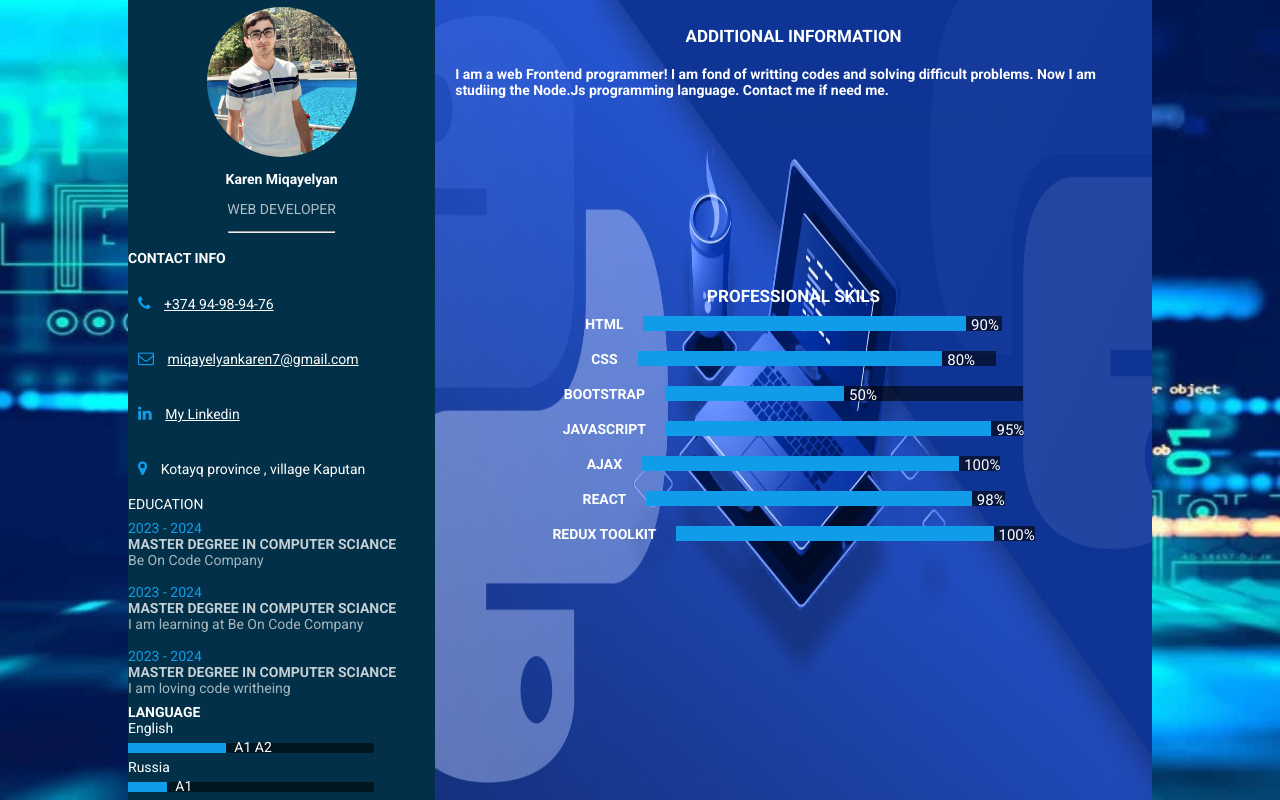
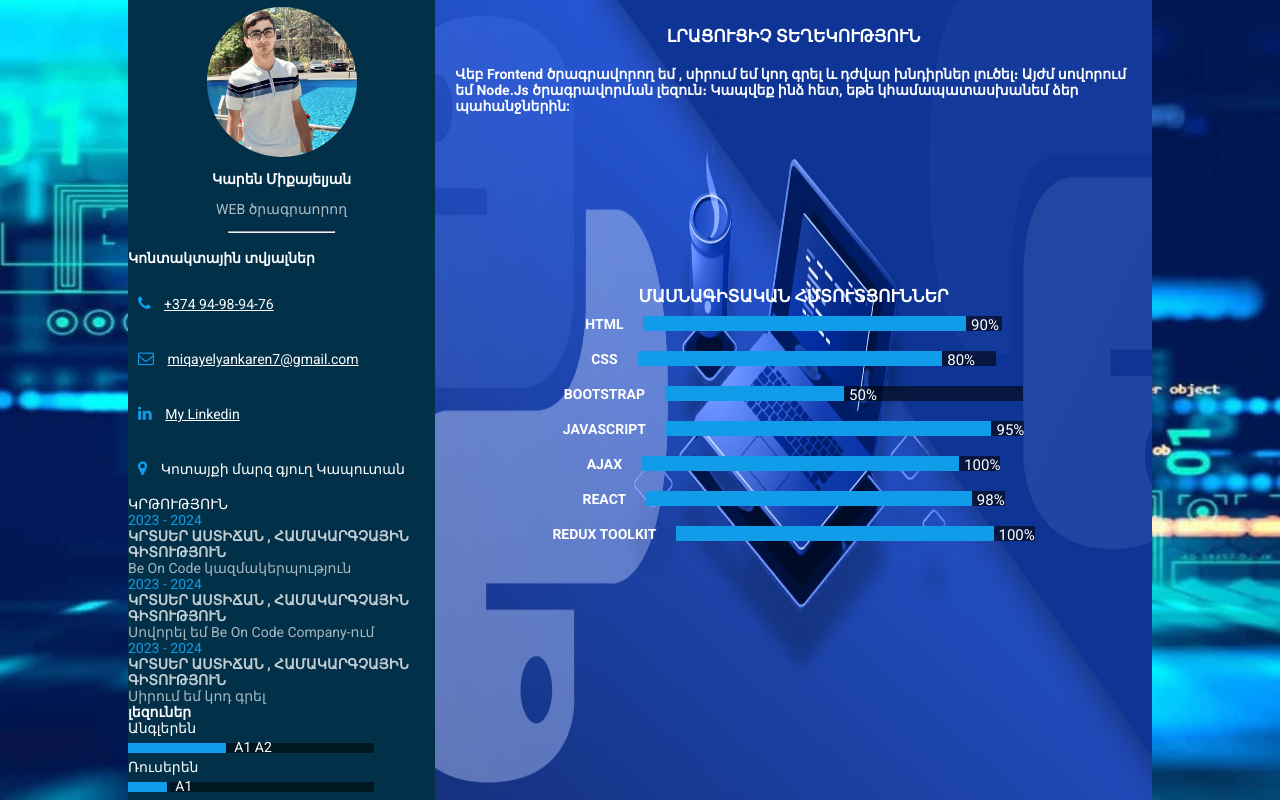
Before and after one commit to karenmiqayelyan/karenmiqayelyan.github.io, a plain HTML site: page index.html in a window 1280 px wide. Drawn offline with Linux system fonts and the light colour scheme.

Commit message:
Update index.html

```diff
--- a/index.html
+++ b/index.html
@@ -21,15 +21,15 @@
         <div class="MyData">
             <div class="MyPhoto">
                 <img src="./images/367485144_788909250061230_7371186353956026998_n.jpg" alt="My Photo" id="MyPicture">
-                <h3 class="Name">Karen Miqayelyan</h3>
-                <p class="WebDeveloper">WEB DEVELOPER</p>
+                <h3 class="Name">Կարեն Միքայելյան</h3>
+                <p class="WebDeveloper">WEB ծրագրաորող</p>
                 <hr style="width: 35%; height: 1px; background-color: grey; ">
             </div>
             <div class="mycontact">
-                <p style="color: white; margin-bottom: 6px;">My Contact</p>
+                <p style="color: white; margin-bottom: 6px;">Իմ կոնտակտները</p>
                 <i class="fa fa-align-justify" aria-hidden="true" id="justify">
                     <ul class="mycontactblock">
-                        <h3 style="color: white; text-align: center;">CONTACT INFO</h3>
+                        <h3 style="color: white; text-align: center;">Կոնտակտային տվյալներ</h3>
                         <li class="addres">
                             <i class="fa fa-phone" aria-hidden="true"
                                 style="color:#109CE9 ; font-size: 16px; padding: 10px;"></i>
@@ -54,7 +54,7 @@
                         <li class="addres">
                             <i class="fa fa-map-marker" aria-hidden="true"
                                 style="color:#109CE9 ; font-size: 16px; padding: 10px;"></i>
-                            <span class="addressChild">Kotayq province , village Kaputan </span>
+                            <span class="addressChild">Կոտայքի մարզ գյուղ Կապուտան </span>
                         </li>
                     </ul>
                 </i>
@@ -62,7 +62,7 @@
 
             </div>
             <ul class="Contact">
-                <h3 style="color: white;">CONTACT INFO</h3>
+                <h3 style="color: white;">Կոնտակտային տվյալներ</h3>
                 <li class="addres">
                     <i class="fa fa-phone" aria-hidden="true"
                         style="color:#109CE9 ; font-size: 16px; padding: 10px;"></i>
@@ -87,33 +87,33 @@
                 <li class="addres">
                     <i class="fa fa-map-marker" aria-hidden="true"
                         style="color:#109CE9 ; font-size: 16px; padding: 10px;"></i>
-                    <span class="addressChild">Kotayq province , village Kaputan </span>
+                    <span class="addressChild">Կոտայքի մարզ գյուղ Կապուտան </span>
                 </li>
             </ul>
-            <span style="color: white; text-transform: uppercase;">education</span>
+            <span style="color: white; text-transform: uppercase;">կրթություն</span>
             <ul class="datainfo">
                 <li class="datainformation">2023 - 2024</li>
-                <li class="degree">master degree in computer sciance</li>
-                <li class="compani">Be On Code Company</li>
+                <li class="degree">կրտսեր աստիճան , համակարգչային գիտություն</li>
+                <li class="compani">Be On Code կազմակերպություն</li>
             </ul>
             <ul class="datainfo">
                 <li class="datainformation">2023 - 2024</li>
-                <li class="degree">master degree in computer sciance</li>
-                <li class="compani">I am learning at Be On Code Company</li>
+                <li class="degree">կրտսեր աստիճան , համակարգչային գիտություն</li>
+                <li class="compani">Սովորել եմ  Be On Code Company-ում</li>
             </ul>
             <ul class="datainfo">
                 <li class="datainformation">2023 - 2024</li>
-                <li class="degree">master degree in computer sciance</li>
-                <li class="compani">I am loving code writheing</li>
+                <li class="degree">կրտսեր աստիճան , համակարգչային գիտություն</li>
+                <li class="compani"> Սիրում եմ կոդ գրել</li>
             </ul>
-            <b style="color: white; margin-bottom: 3px;">LANGUAGE</b>
+            <b style="color: white; margin-bottom: 3px;">լեզուներ</b>
             <div>
-                <p style="color: white;">English</p>
+                <p style="color: white;">Անգլերեն</p>
                 <div class="language">
                     <div class="English"></div>
                     <p style="color: white; ;font-size:14px  ; margin-top: -4px; margin-left: 8px;">A1 A2</p>
                 </div>
-                <p style="color: white; margin-top: 6px;">Russia</p>
+                <p style="color: white; margin-top: 6px;">Ռուսերեն</p>
                 <div class="language">
                     <div class="Russia"></div>
                     <p style="color: white; ;font-size:14px  ; margin-top: -4px; margin-left: 8px;">A1 </p>
@@ -121,14 +121,14 @@
             </div>
         </div>
         <div class="AboutMe">
-            <h1 class="information1">additional information</h1>
+            <h1 class="information1">լրացուցիչ տեղեկություն</h1>
             <div class="information2">
-                <p style="font-weight: bold; color: white;">I am a web Frontend programmer! I am fond of writting codes and solving difficult problems. Now I am studiing the Node.Js programming language. Contact me if need me. </p>
+                <p style="font-weight: bold; color: white;">Վեբ Frontend ծրագրավորող եմ , սիրում եմ կոդ գրել և դժվար խնդիրներ լուծել։ Այժմ սովորում եմ Node.Js ծրագրավորման լեզուն։ Կապվեք ինձ հետ, եթե կհամապատասխանեմ ձեր պահանջներին: </p>
             </div>
 
             <div class="professionalSkils">
                 <p class="professionalskils">
-                    professional skils</p>
+                    մասնագիտական հմտուտյուններ</p>
                 <div class="contentprofessiona">
                     <p style="color:white ; font-weight: bold;text-transform: uppercase;">html</p>
                     <div style="display:flex">
```
